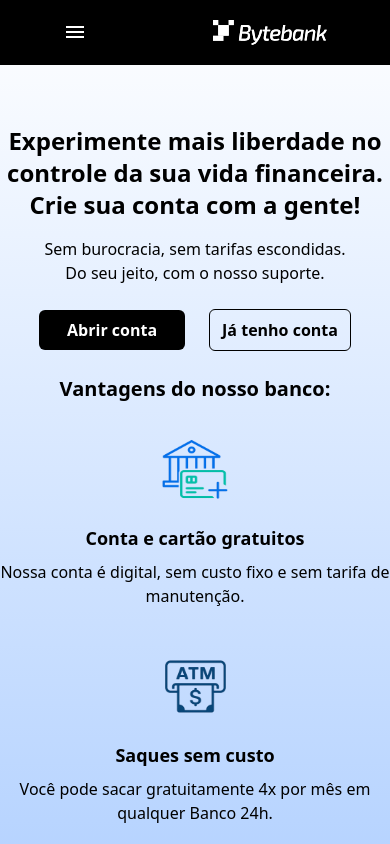
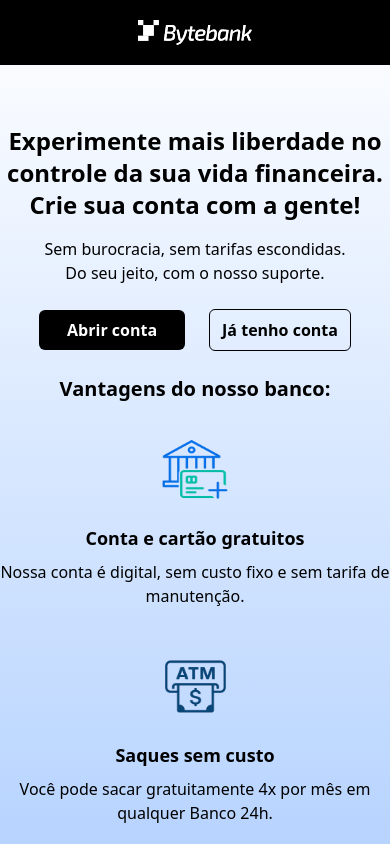
Before and after one commit to FIAP-GRUPO-7/tech-challenge, a Next.js app: page / in a window 390 px wide. Shown: the top 844 px of the page. Built offline with nearby package versions, Linux system fonts and the light colour scheme.

Commit message:
feat: Retirando menu da tela inicial do projeto

```diff
--- a/src/components/Header.tsx
+++ b/src/components/Header.tsx
@@ -6,7 +6,6 @@ import { useState } from "react";
 import RegisterModal from "./modal/RegisterModal";
 import LoginModal from "./modal/LoginModal";
 import Link from "next/link";
-import { MdMenu } from "react-icons/md";
 import { Tooltip } from "react-tooltip";
 
 export const Header = () => {
@@ -19,10 +18,6 @@ export const Header = () => {
         className="flex items-center justify-around py-5 bg-black text-sm"
         aria-label="Cabeçalho principal"
       >
-        <button type="button" className="sm:hidden" aria-label="Abrir menu">
-          <MdMenu size={24} color="white" />
-        </button>
-
         <ul className="flex items-center gap-8 text-branco font-medium">
           <li>
             <Link href="/home" aria-label="Ir para a página inicial">
```
